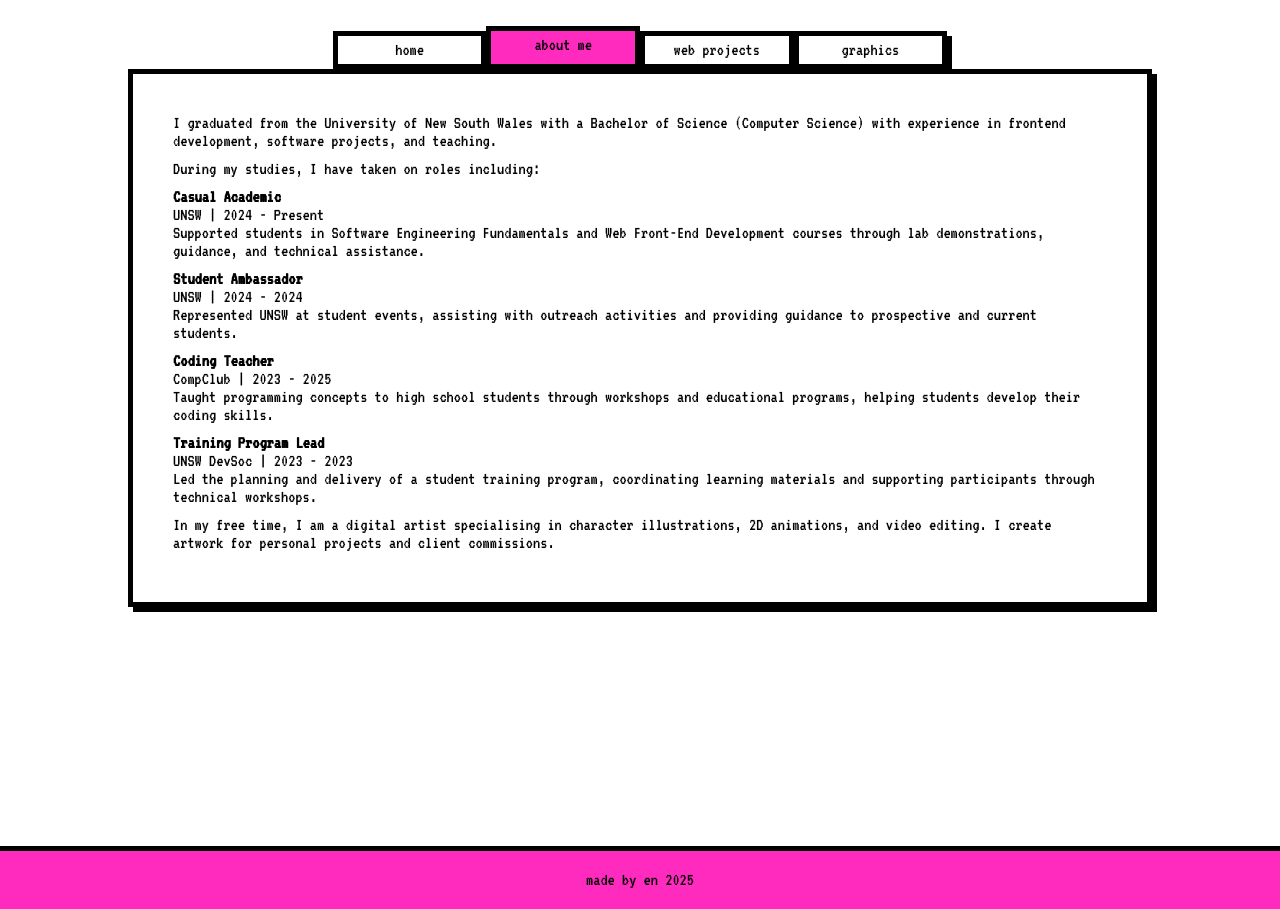
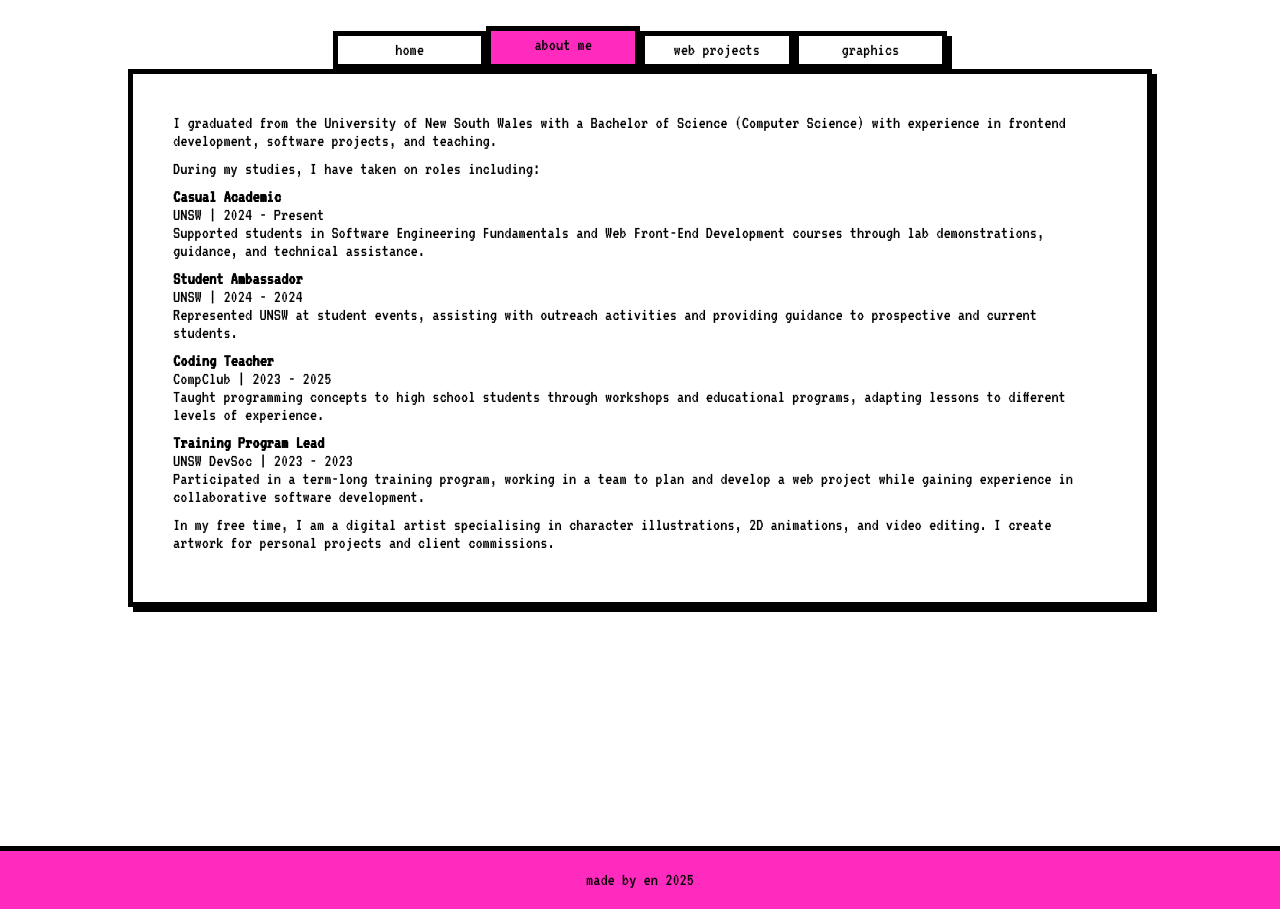
Before and after one commit to eningfu/home, a React (Create React App) app: page /about in a window 1280 px wide. Built offline with nearby package versions, Linux system fonts and the light colour scheme; a web font is replaced by a local one.

Commit message:
fix sentences

```diff
--- a/src/pages/About.js
+++ b/src/pages/About.js
@@ -26,12 +26,12 @@ function About() {
           <p className="about-sec">
             <b>Coding Teacher</b><br/>
             CompClub | 2023 - 2025 <br/>
-            Taught programming concepts to high school students through workshops and educational programs, helping students develop their coding skills.
+            Taught programming concepts to high school students through workshops and educational programs, adapting lessons to different levels of experience.
           </p>
           <p className="about-sec">
             <b>Training Program Lead</b><br/>
             UNSW DevSoc | 2023 - 2023 <br/>
-            Led the planning and delivery of a student training program, coordinating learning materials and supporting participants through technical workshops. <br/>
+            Participated in a term-long training program, working in a team to plan and develop a web project while gaining experience in collaborative software development.
           </p>
           <p className="about-sec">
             In my free time, I am a digital artist specialising in character illustrations, 2D animations, and video editing. I create artwork for personal projects and client commissions.
```
